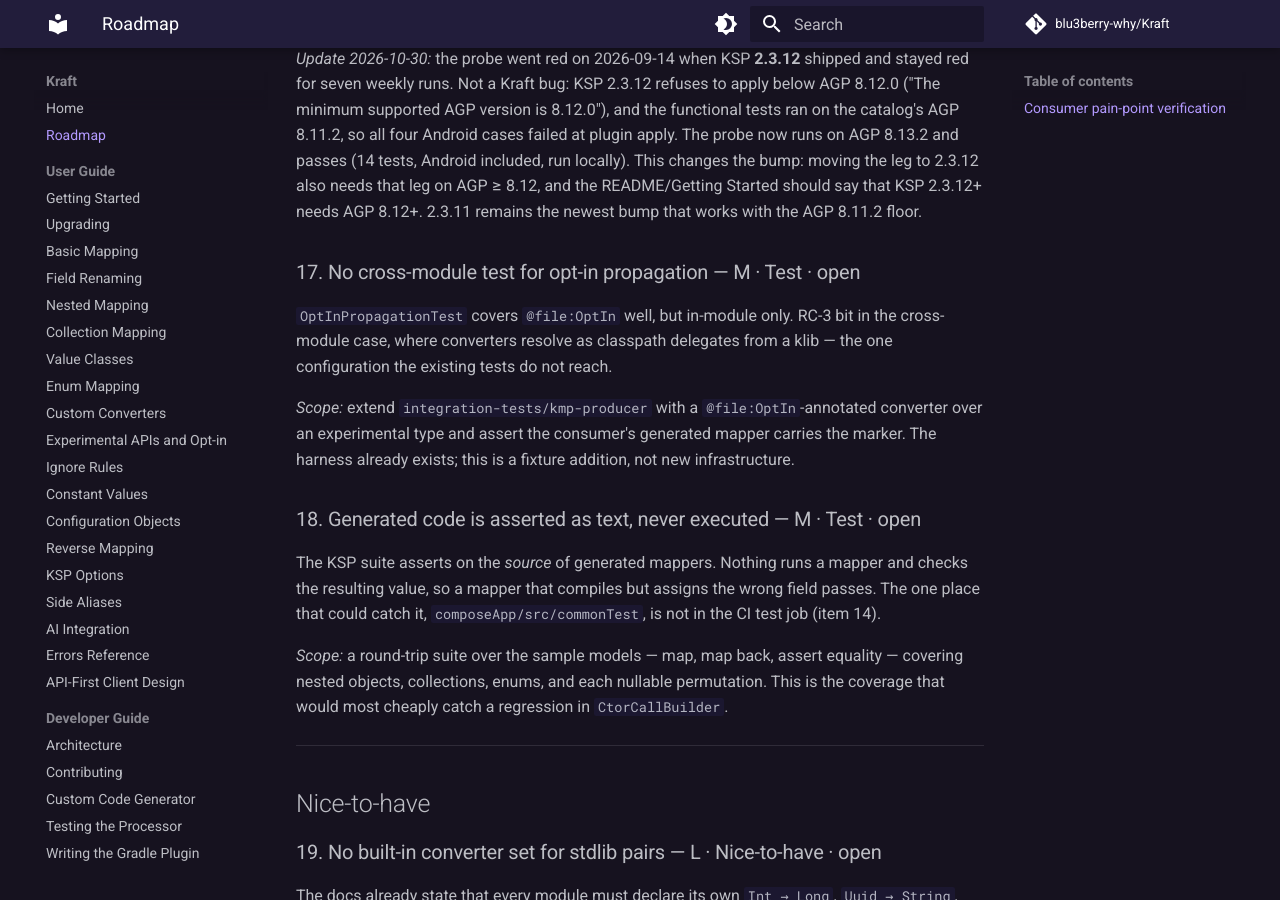
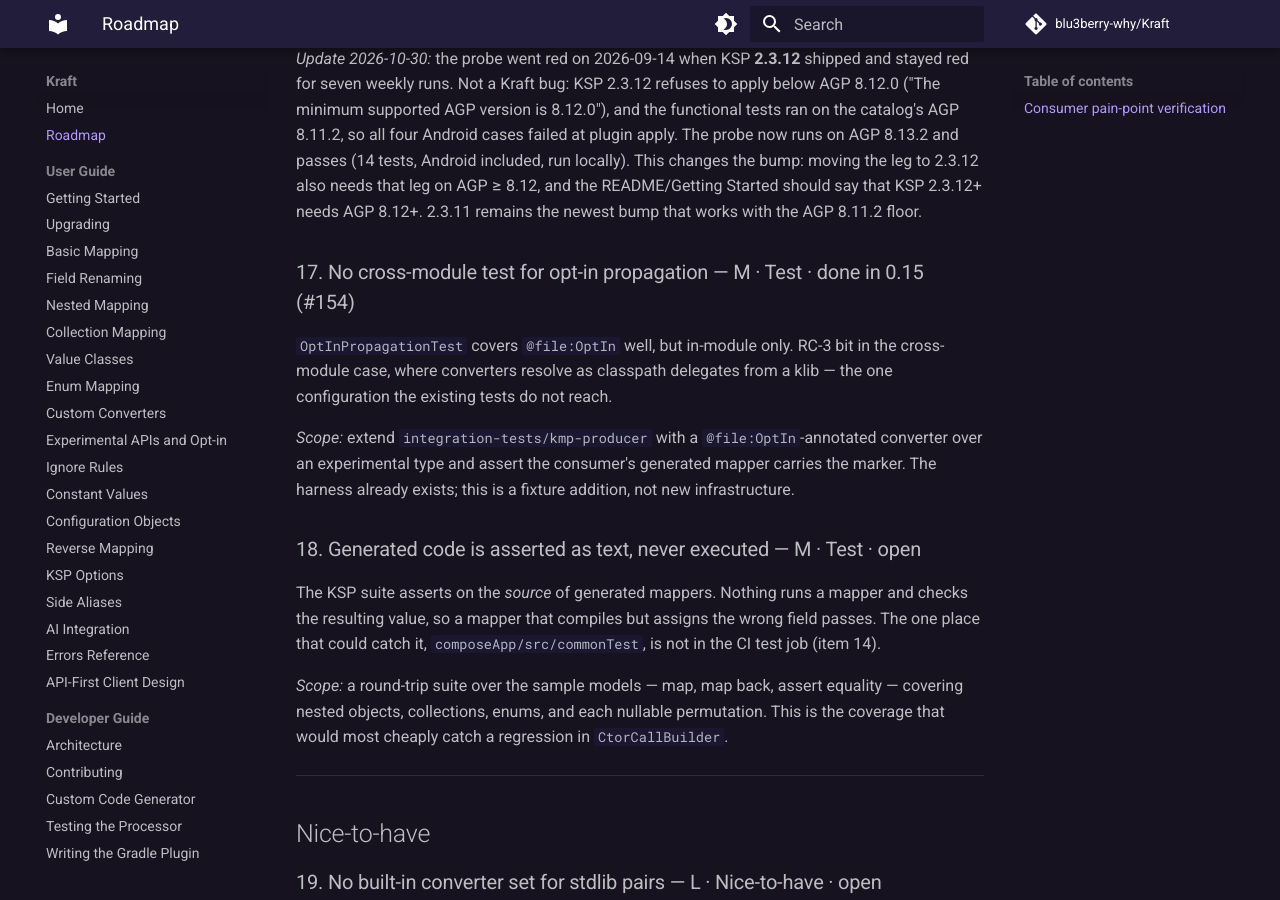
Before and after one commit to blu3berry-why/Kraft, an MkDocs documentation site: the page built from docs/ROADMAP.md, in a window 1280 px wide and 900 px high, scrolled down 7400 px. Built offline with MkDocs 1.6.1 and Material for MkDocs 9.7.7, drawn with Linux system fonts in a browser that asks for light colours; comment, search, counter and statistics services are not loaded.

Commit message:
docs: mark roadmap #17 done (cross-module opt-in test)
Co-Authored-By: Claude Opus 5.5 <noreply@anthropic.com>
Claude-Session: https://claude.ai/code/session_017mPKHTe7PrUKuFhAb9KG1P

```diff
--- a/docs/ROADMAP.md
+++ b/docs/ROADMAP.md
@@ -274,7 +274,7 @@ all four Android cases failed at plugin apply. The probe now runs on AGP 8.13.2
 needs that leg on AGP ≥ 8.12, and the README/Getting Started should say that KSP 2.3.12+ needs
 AGP 8.12+. 2.3.11 remains the newest bump that works with the AGP 8.11.2 floor.
 
-### 17. No cross-module test for opt-in propagation — M · Test · open
+### 17. No cross-module test for opt-in propagation — M · Test · done in 0.15 (#154)
 
 `OptInPropagationTest` covers `@file:OptIn` well, but in-module only. RC-3 bit in the
 cross-module case, where converters resolve as classpath delegates from a klib — the one
```
